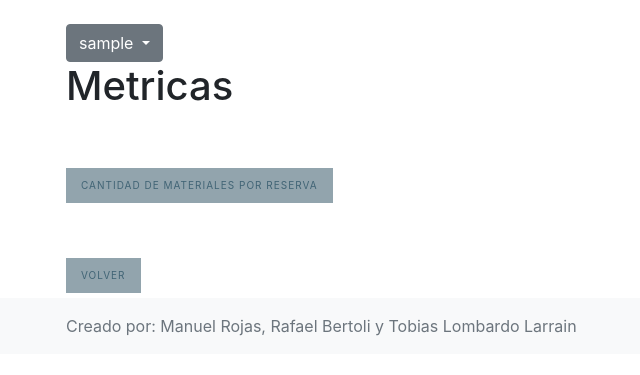
After one commit to mugen-2/DSSD, a Flask app: page /metricas in a window 1280 px wide. The commit adds this page. Shown: the top 375 px of the page, without its empty margins (19-659 px from the left). Run offline with Flask 2, Linux system fonts and the light colour scheme; a user stored in the database is signed in; some libraries are stand-ins or nearby versions.

Commit message:
Index metrica | metrica 1

```diff
--- a/app/__init__.py
+++ b/app/__init__.py
@@ -5,7 +5,7 @@ from flask_login import LoginManager,current_user
 from config import config
 from app import db
 from app.models.user import User
-from app.resources import user, collection, auth, reservaMateriales, espacioFabricacion, planComercial
+from app.resources import user, collection, auth, reservaMateriales, espacioFabricacion, planComercial,metricas
 #from app.resources import auth
 from app.helpers import handler
 from app.helpers import auth as helper_auth
@@ -67,6 +67,9 @@ def create_app(environment="development"):
     app.add_url_rule("/colecciones/<idreserva>", "collection_new_reasignar", collection.newReasingarfecha)
     app.add_url_rule("/colecciones/reasignar/<idreserva>", "collection_reasignar", collection.reasignarFecha,methods=["POST"])
 
+    #Rutas Metricas
+    app.add_url_rule("/metricas", "metricas_index", metricas.index)
+    app.add_url_rule("/metricas/crm", "cantResxMaterial", metricas.cantResxMaterial)
 
     # Rutas Reserva Materiales
     app.add_url_rule("/reservaMateriales/<idcoleccion>", "reservaMateriales_index", reservaMateriales.index)
--- /dev/null
+++ b/app/resources/metricas.py
@@ -0,0 +1,39 @@
+from concurrent.futures import process
+from email import header
+from flask import redirect, render_template, request, url_for, session, abort, flash
+#from app.db import connection
+from app.models.user import User
+#from app.helpers.auth import authenticated
+from flask_wtf import FlaskForm
+from app.forms.collection_form import Form_collection_new
+from app.forms.newDate_form import Form_Date_new
+from werkzeug.security import generate_password_hash, check_password_hash
+from app.db import db
+from app.helpers.auth import authorized
+from flask_login import login_required,current_user
+from app.models.collection import Collection
+from app.models.reservaMateriales import ReservaMateriales
+from app.models.espacioFabricacion import EspacioFabricacion
+import requests
+import json
+
+@login_required
+def index():
+
+    return render_template("metricas/index.html")
+
+@login_required
+def cantResxMaterial():
+    reservas = requests.get("https://dssdapi.fly.dev/api/listarr/").json()["reservas"][0]
+    materiales = requests.get("https://dssdapi.fly.dev/api/materiales/").json()["materiales"][0]
+    lenght=len(materiales)
+    list = [0] * lenght
+    for reserva in reservas:
+        list[int(reserva["Material"])-1] = list[int(reserva["Material"])-1] + 1
+    aux= []
+    for material in materiales:
+        print(type(material))
+        aux.append( { "Nombre":material["Nombre"], "Cantidad":list[material["Id"] - 1] })
+
+    print(aux)
+    return render_template("metricas/cantResxMaterial.html",list=aux)
--- a/app/templates/home.html
+++ b/app/templates/home.html
@@ -10,6 +10,8 @@
       <a href="{{ url_for('collection_index') }}" class="link"> Colecciones </a>
 
     <a href="{{ url_for('user_index') }}" class="link"> Usuarios </a>
+
+    <a href="{{ url_for('metricas_index') }}" class="link"> Metricas </a>
   {% else %}
     <a href="{{ url_for('auth_login') }}" class="link">Iniciar sesión</a>
   {% endif %}
--- /dev/null
+++ b/app/templates/metricas/index.html
@@ -0,0 +1,19 @@
+{% extends "layout.html" %}
+{% block title %}Colecciones{% endblock %}
+
+{% block head %}
+  {{ super() }}
+{% endblock %}
+
+{% block content %}
+  <h1>Metricas</h1>
+
+  <a href="{{ url_for('cantResxMaterial')}}" class="link">Cantidad de materiales por reserva</a>
+
+
+
+
+
+  <br>
+  <a href="{{ url_for('home') }}" class="link">Volver</a>
+{% endblock %}
```
Also changed, not shown: app/templates/metricas/cantResxMaterial.html (added, +17 -0 lines).
